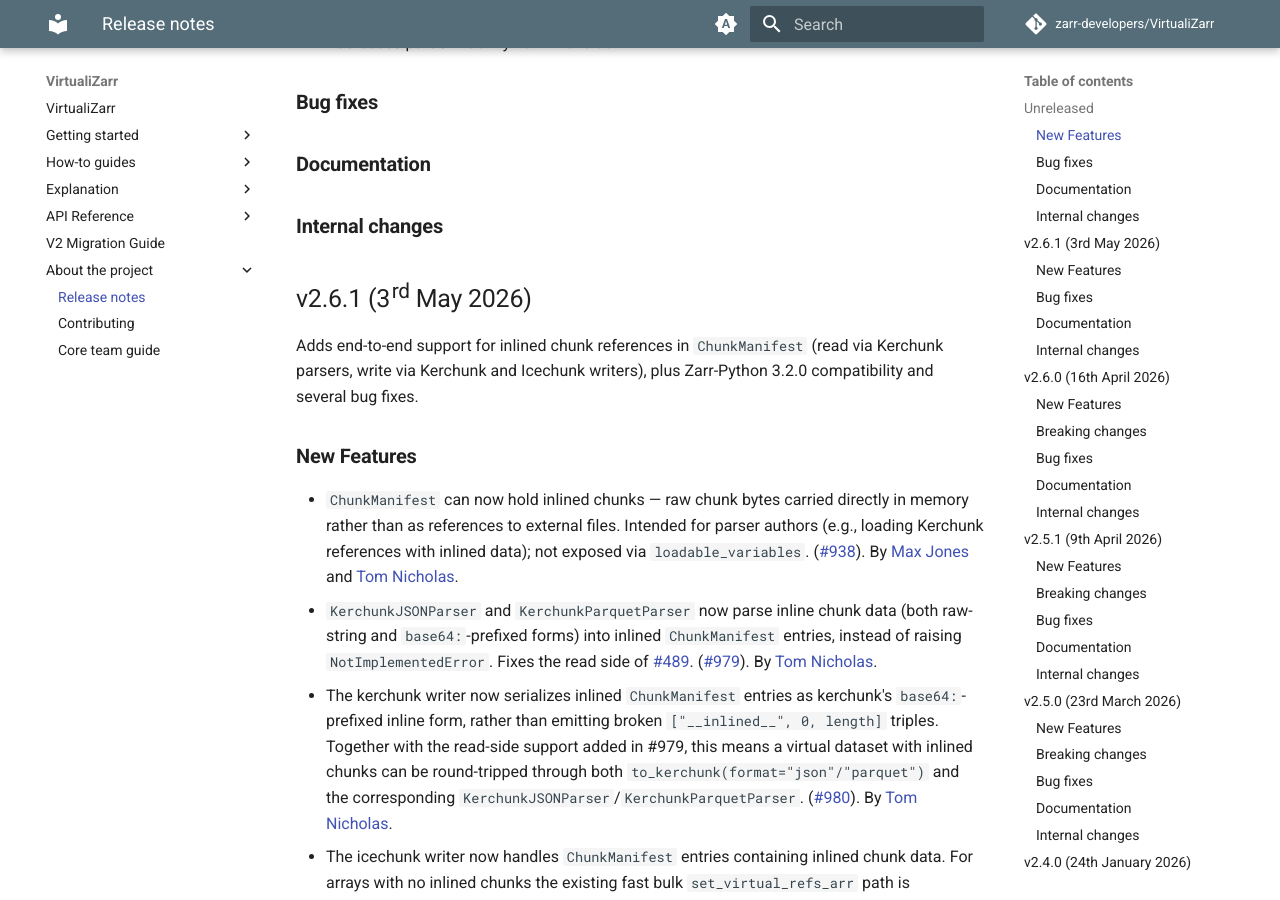
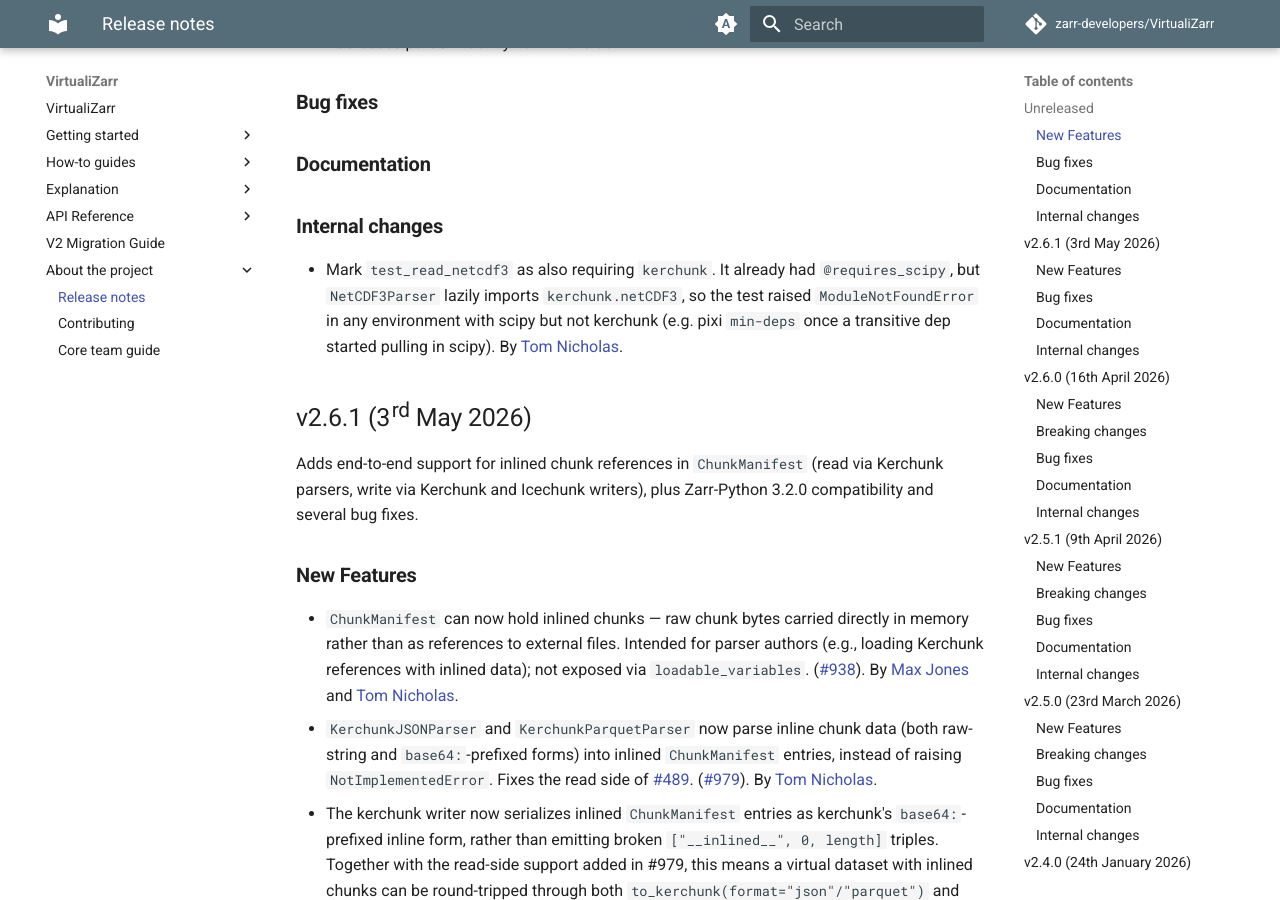
Before and after one commit to zarr-developers/VirtualiZarr, an MkDocs documentation site: the page built from docs/releases.md, in a window 1280 px wide and 900 px high, scrolled down 690 px. Built offline with MkDocs 1.6.1 and Material for MkDocs 9.7.7, drawn with Linux system fonts in a browser that asks for light colours; comment, search, counter and statistics services are not loaded; the version menu is left out.

Commit message:
fix: also require kerchunk for test_read_netcdf3 (#998)
NetCDF3Parser lazily imports kerchunk.netCDF3 inside __call__, but the
test only had @requires_scipy. In environments that ship scipy without
kerchunk (e.g. pixi min-deps once a transitive dep pulled in scipy) the
test raised ModuleNotFoundError instead of being skipped.

```diff
--- a/docs/releases.md
+++ b/docs/releases.md
@@ -14,6 +14,9 @@
 ### Documentation
 
 ### Internal changes
+
+- Mark `test_read_netcdf3` as also requiring `kerchunk`. It already had `@requires_scipy`, but `NetCDF3Parser` lazily imports `kerchunk.netCDF3`, so the test raised `ModuleNotFoundError` in any environment with scipy but not kerchunk (e.g. pixi `min-deps` once a transitive dep started pulling in scipy).
+  By [Tom Nicholas](https://github.com/TomNicholas).
 
 ## v2.6.1 (3rd May 2026)
 
```
Also changed, not shown: 1 other file.
